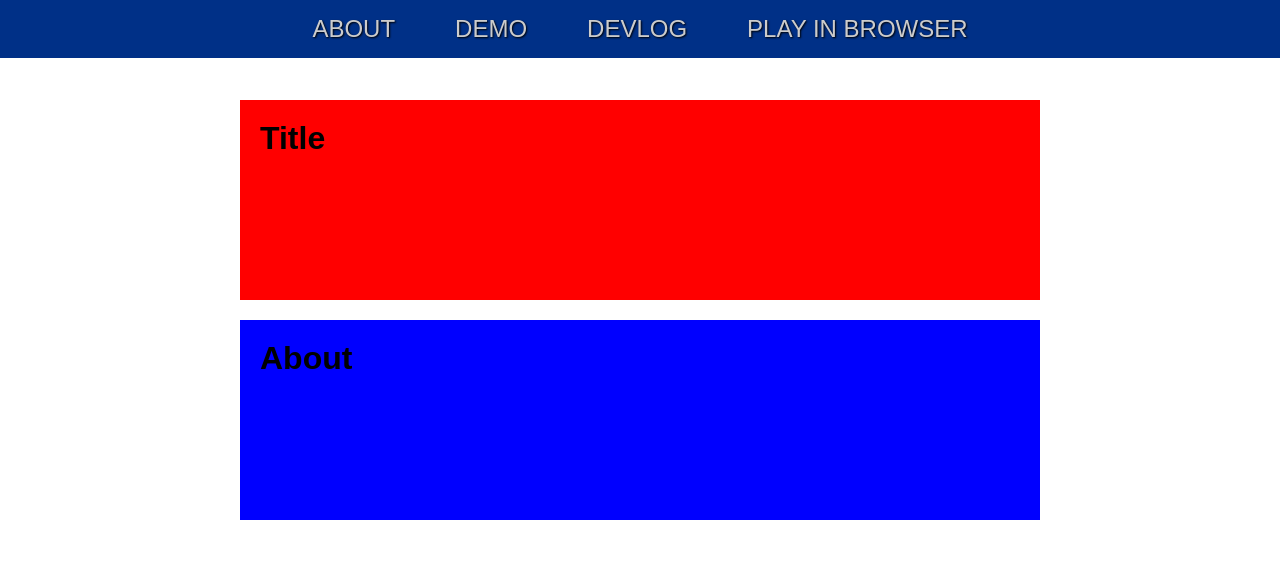
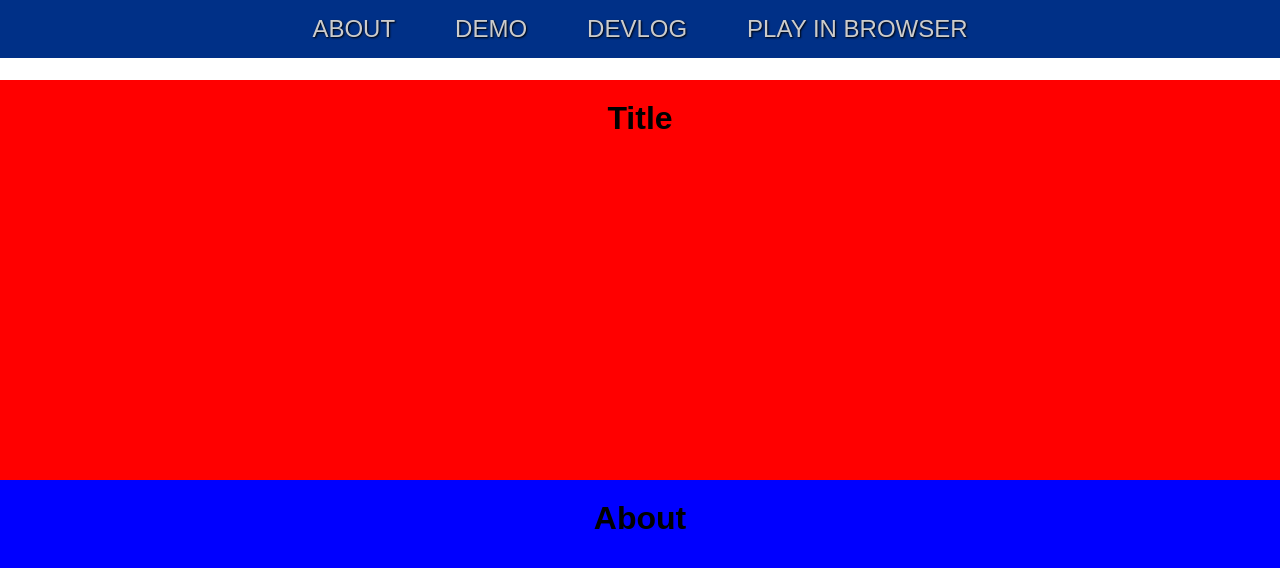
Before and after one commit to gavinoriley/playground, a plain HTML site: page index.html in a window 1280 px wide. Drawn offline with Linux system fonts and the light colour scheme; a web font is replaced by a local one.

Commit message:
Update index.html

```diff
--- a/index.html
+++ b/index.html
@@ -57,12 +57,15 @@
       color: #fff;
     }
 
-    /* New styles for the sections */
+    /* Updated styles for the sections */
     section {
+      width: 100vw; /* Full viewport width */
+      min-height: 400px; /* Minimum height to ensure visibility */
       padding: 20px;
-      margin: 20px auto;
-      max-width: 800px;
-      min-height: 200px; /* Ensures sections are visible even if empty */
+      display: flex;
+      flex-direction: column;
+      justify-content: flex-start;
+      align-items: center;
     }
 
     .title-section {
```
